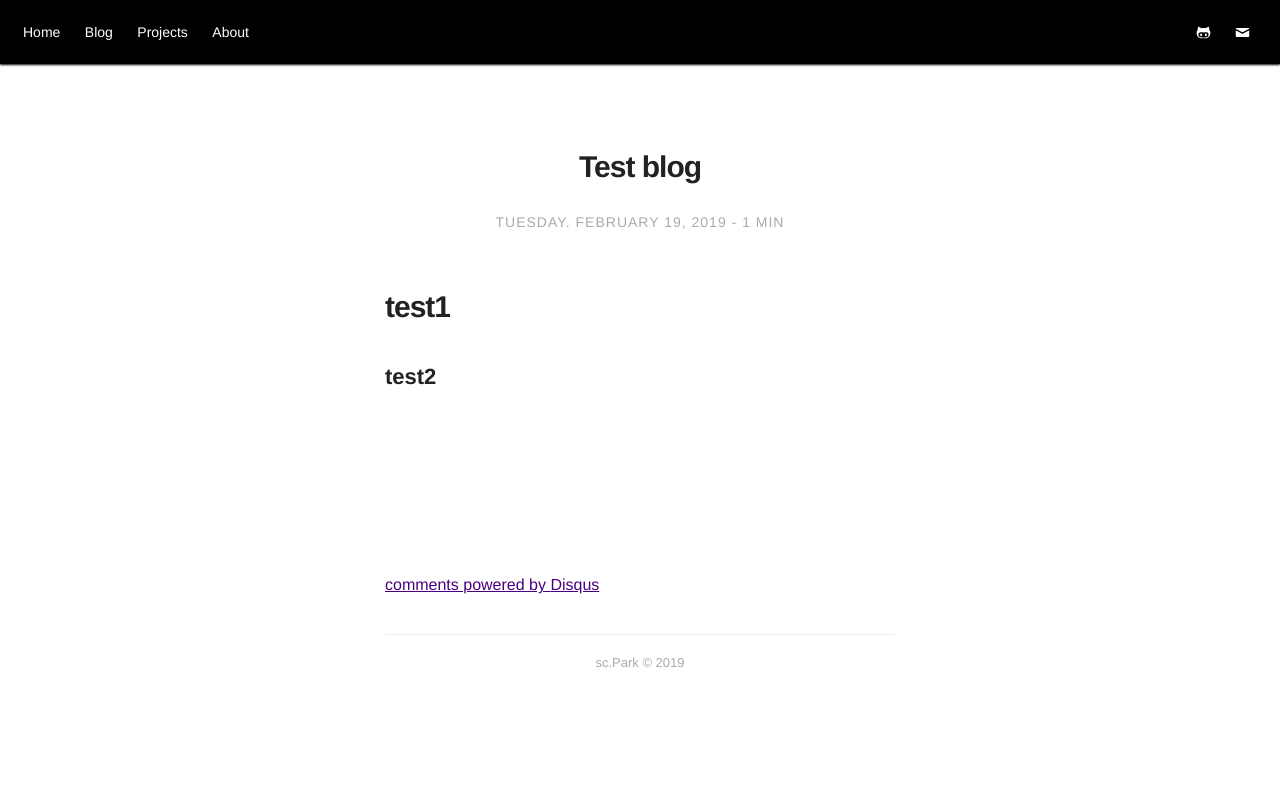
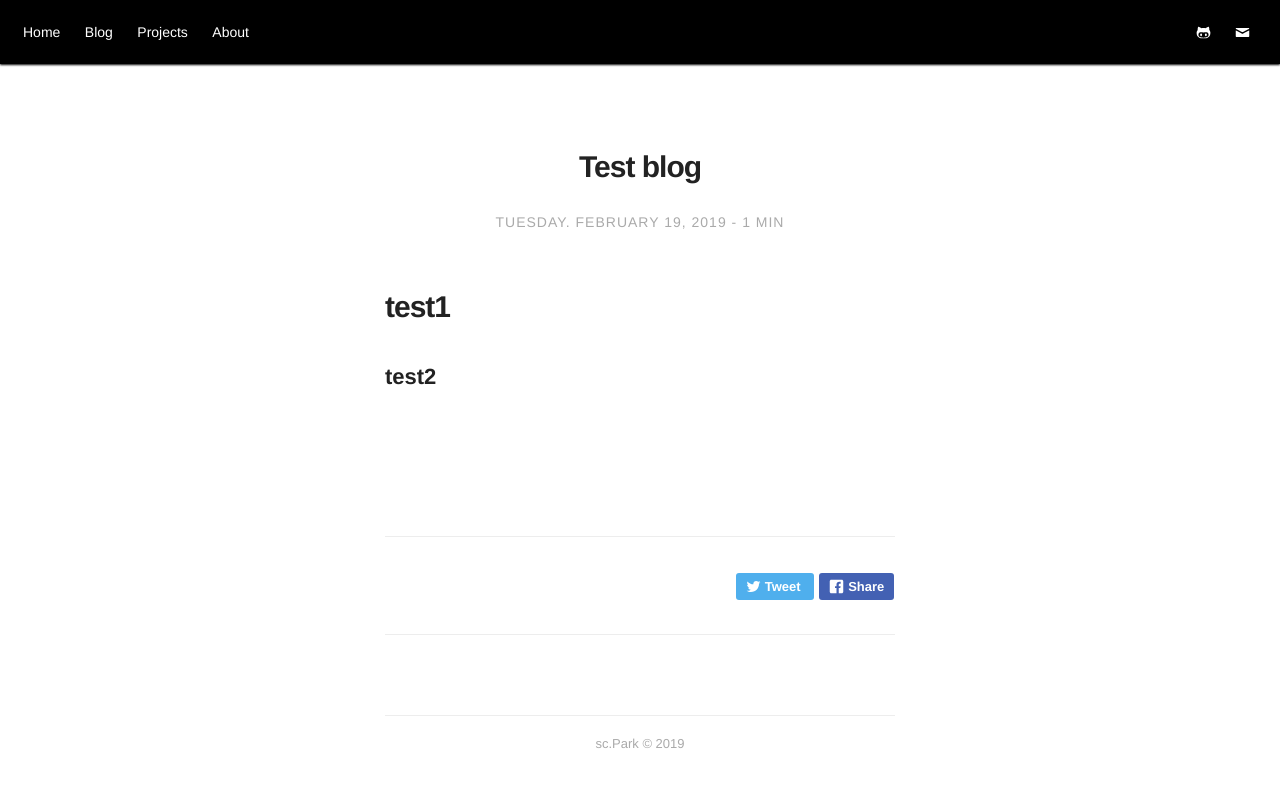
Before and after one commit to rearcar92/rearcar92.github.io, a Jekyll site: the page built from _posts/2019-02-19-test.markdown, in a window 1280 px wide. Shown: the top 787 px of the page. Built offline with Jekyll 4.4.1, drawn with Linux system fonts in a browser that asks for light colours; comment, search, counter and statistics services are not loaded; part of the change alters nothing that is shown.

Commit message:
jekyll theme

```diff
--- a/_config.yml
+++ b/_config.yml
@@ -53,19 +53,13 @@ github: rearcar92
 # lanyrd: mylanyrd
 email: rearcar92@gmail.com
 
-# authors:
-#     johndoe:
-#         name: Sang Cheol
-#         bio: A Man who travels the world eating noodles
-#         external-image: false
-#         picture: assets/images/profile.jpg
-#         twitter: johndoe
-#     jamesfoster:
-#         name: James Foster
-#         bio: A Man who develops software with coffee
-#         external-image: false
-#         picture: assets/images/james.jpg
-#         twitter: jamesfoster
+authors:
+    rearcar92:
+        name: Sang Cheol
+        bio: hello
+        external-image: false
+        picture: assets/images/profile.jpg
+
 
 # do you want a larger site? change the option below
 # options: [normal, large] | default: normal
--- a/_includes/disqus.html
+++ b/_includes/disqus.html
@@ -1,19 +1,23 @@
 <section class="disqus">
-    <div id="disqus_thread"></div>
-    <script type="text/javascript">
+        <div id="disqus_thread"></div>
+        <script>
 
+        /**
+        *  RECOMMENDED CONFIGURATION VARIABLES: EDIT AND UNCOMMENT THE SECTION BELOW TO INSERT DYNAMIC VALUES FROM YOUR PLATFORM OR CMS.
+        *  LEARN WHY DEFINING THESE VARIABLES IS IMPORTANT: https://disqus.com/admin/universalcode/#configuration-variables*/
+        /*
         var disqus_config = function () {
-            this.page.url = '{{ site.url }}{{ page.url | replace:"index.html","" }}';
-            this.page.identifier = '{{ page.id }}';
+        this.page.url = PAGE_URL;  // Replace PAGE_URL with your page's canonical URL variable
+        this.page.identifier = PAGE_IDENTIFIER; // Replace PAGE_IDENTIFIER with your page's unique identifier variable
         };
-        var disqus_shortname = '{{ site.disqus.shortname }}';
-        var disqus_developer = 0;
-        (function() {
-            var dsq = document.createElement('script'); dsq.type = 'text/javascript'; dsq.async = true;
-            dsq.src = 'https://' + disqus_shortname + '.disqus.com/embed.js';
-            (document.getElementsByTagName('head')[0] || document.getElementsByTagName('body')[0]).appendChild(dsq);
+        */
+        (function() { // DON'T EDIT BELOW THIS LINE
+        var d = document, s = d.createElement('script');
+        s.src = 'https://rearcar92.disqus.com/embed.js';
+        s.setAttribute('data-timestamp', +new Date());
+        (d.head || d.body).appendChild(s);
         })();
-    </script>
-    <noscript>Please enable JavaScript to view the <a href="http://disqus.com/?ref_noscript">comments powered by Disqus.</a></noscript>
-    <a href="http://disqus.com" class="dsq-brlink">comments powered by <span class="logo-disqus">Disqus</span></a>
+        </script>
+        <noscript>Please enable JavaScript to view the <a href="https://disqus.com/?ref_noscript">comments powered by Disqus.</a></noscript>
+
 </section>
--- a/_sass/components/author.sass
+++ b/_sass/components/author.sass
@@ -4,7 +4,6 @@
     border-top: 1px solid $epsilon
     max-width: 100%
     margin: 4rem auto 0
-    display: none
 
     > .toleft > .selfie
         width: 90%
```
